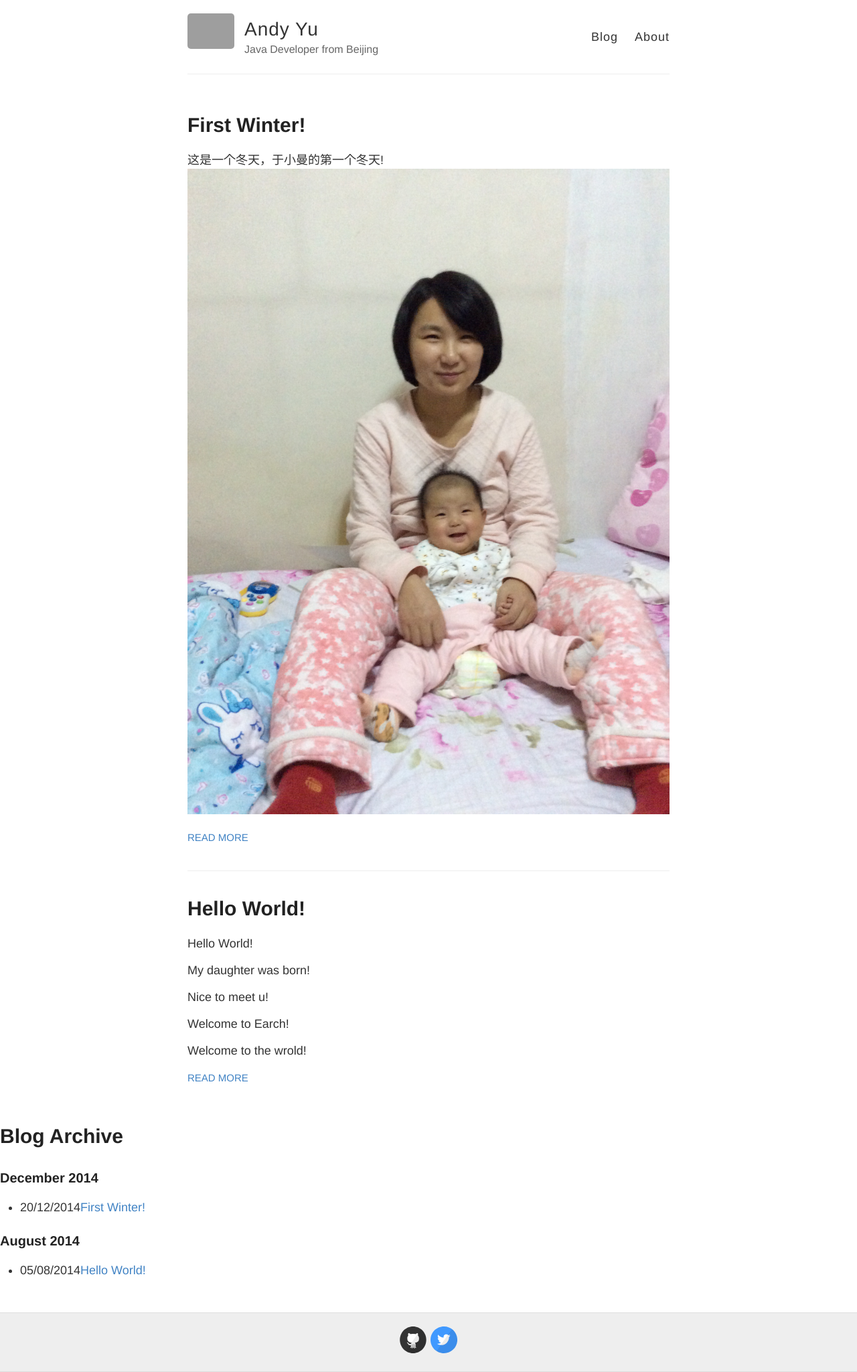
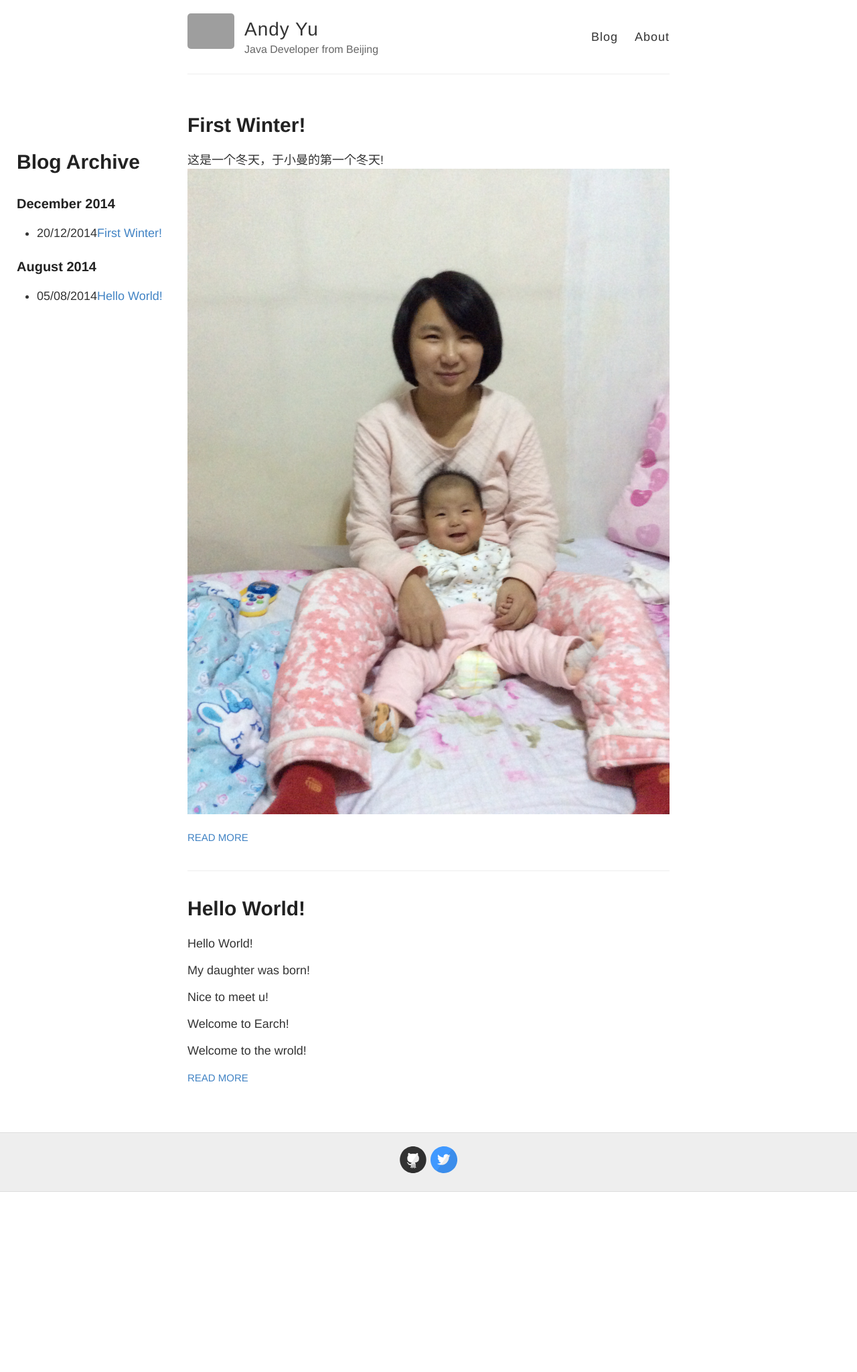
Before and after one commit to beipiao/ukouryou.github.io, a Jekyll site: the page built from index.html, in a window 1280 px wide. Shown: the whole page at 67% size. Built offline with Jekyll 4.4.1, drawn with Linux system fonts in a browser that asks for light colours; Markdown is read by kramdown in place of the engine named in the settings; after the commit the page ends 1780 px from its top, so only the background shows below that; grey boxes are pictures that could not be loaded.

Commit message:
fix layout bug

```diff
--- a/_layouts/default.html
+++ b/_layouts/default.html
@@ -38,10 +38,6 @@
         </header>
       </div>
     </div>
-
-    <div id="main" role="main" class="container">
-      {{ content }}
-    </div>
     <aside>
 	<h1 class="archive-header">Blog Archive</h1>
 	{% for post in site.posts %}
@@ -54,6 +50,9 @@
 	  <li><span class="time">{{ post.date | date: "%d/%m/%Y" }}</span><a href="{{ post.url }}">{{ post.title }}</a></li>
 	{% endfor %}
     </aside>
+    <div id="main" role="main" class="container">
+      {{ content }}
+    </div>
     <div class="wrapper-footer">
       <div class="container">
         <footer class="footer">
--- a/style.scss
+++ b/style.scss
@@ -17,6 +17,11 @@ html {
   font-size: 100%;
 }
 
+aside {
+  float: left;
+  margin: 20px;
+  padding: 5px;
+}
 body {
 	background: $white;
   font: 18px/1.4 $helvetica;
```
